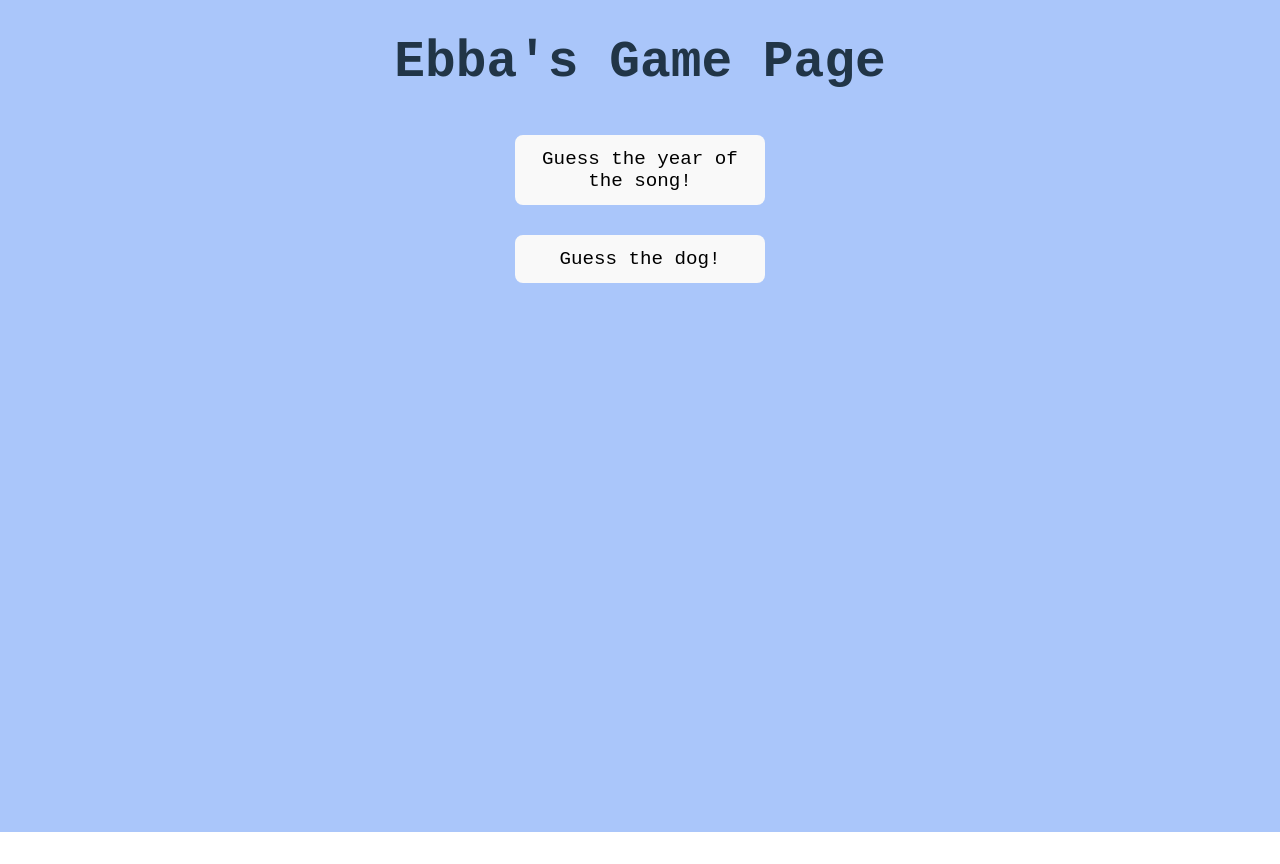
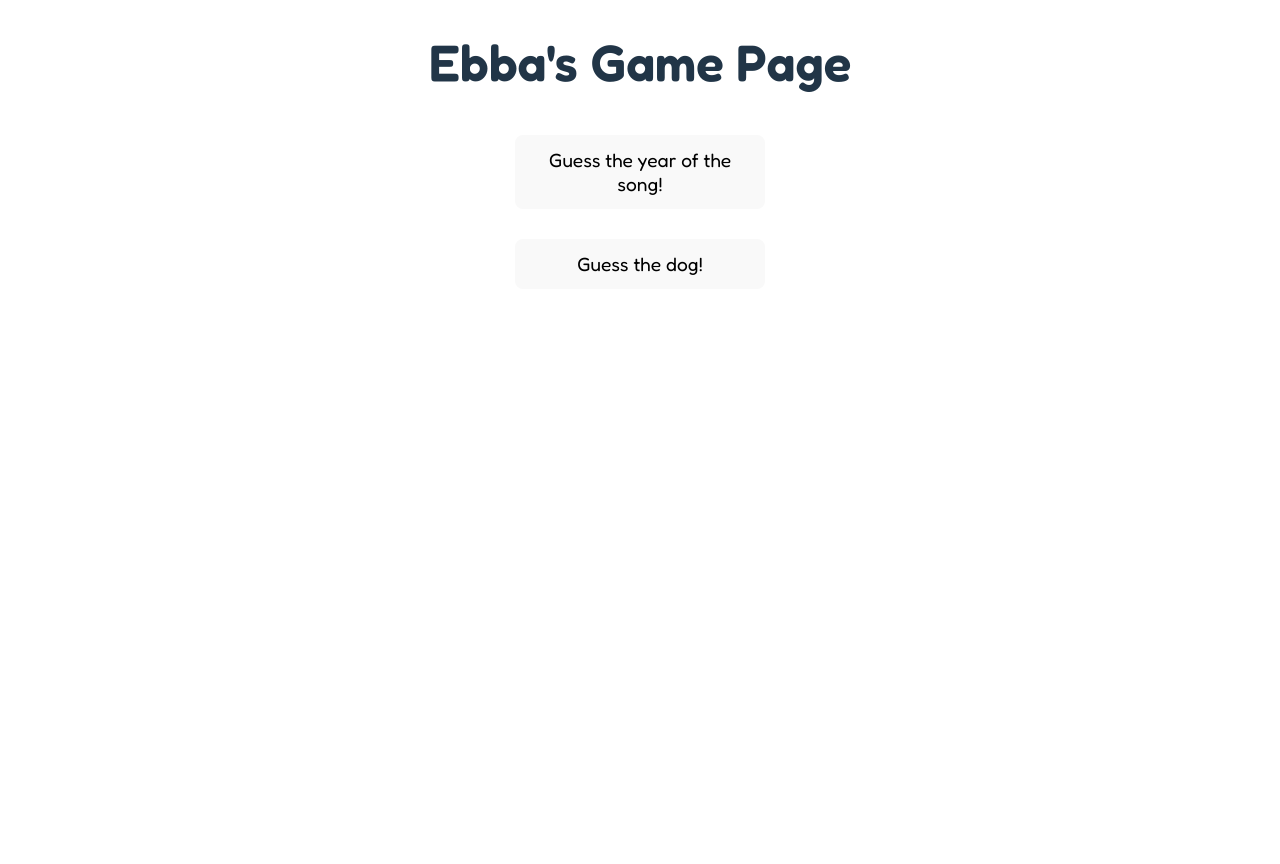
Before and after one commit to EbbacnLundgren/gamepage, a React (Vite) app: page / in a window 1280 px wide. After the commit the page ends 800 px from the top, so only its background shows below. Built offline with nearby package versions, Linux system fonts and the light colour scheme.

Commit message:
fixed even more design

```diff
--- a/src/App.css
+++ b/src/App.css
@@ -1,42 +1,55 @@
+@import url('https://fonts.googleapis.com/css2?family=Fredoka:wght@300;400;600&display=swap');
+@import url('https://fonts.googleapis.com/css2?family=Quicksand:wght@300;400;600&display=swap');
+@import url('https://fonts.googleapis.com/css2?family=Baloo+2:wght@400;600&display=swap');
+@import url('https://fonts.googleapis.com/css2?family=Bungee&display=swap');
+
+body {
+  font-family: 'Fredoka', sans-serif;
+}
+
 
 html, body {
   margin: 0;
   padding: 0;
   height: 100%;
-  width: 100%;
+
 }
 
-body {
-  font-family: 'Courier New', Courier, monospace;
-}
 
 #root {
-
-  padding: 2rem;
   text-align: center;
   display: flex;
   flex-direction: column;
   align-items: center;
   min-height: 100vh;
-  width: 100%
+  width: 100%;
+  padding: 0;
+  margin: 0;
+  width: 100%;
+  height: 100%;
 }
 
+
 .front-page {
-  background-color: #aac6fa;
+  background: none !important;
   width: 100%;
   min-height: 100vh;
 }
 
 .game-page {
-  background-color: #82d2ae;
+  background-color: #82d2ae !important;
   width: 100%;
   min-height: 100vh;
+  height: 100%;
 }
 
 .dog-page {
-  background-color: #e2aafa;
+  background: linear-gradient(135deg, #5c6dab, #93f7e0);
   width: 100%;
-  min-height: 100vh;
+  height: 100%;
+  display: flex;
+  flex-direction: column;
+  justify-content: space-between;
 }
 
 @keyframes shake {
@@ -175,3 +188,13 @@ body {
 .dog-button:active {
   transform: scale(0.95);
 }
+
+@keyframes fadeIn {
+  from { opacity: 0; transform: scale(0.9); }
+  to { opacity: 1; transform: scale(1); }
+}
+
+.game-container {
+  animation: fadeIn 0.5s ease-in-out;
+  flex-grow: 1;
+}
--- a/src/Dog.tsx
+++ b/src/Dog.tsx
@@ -144,10 +144,10 @@ const Dog: React.FC = () => {
   if (dogs.length === 0) return <p>Loading game...</p>;
 
   return (
-    <div>
+    <div className="game-container"> {/* Lägg game-container runt hela spelet */}
       {!gameOver ? (
         <div>
-          <h1>Guess the dog!!🐶</h1>
+          <h1>GUESS THE DOG</h1>
           <div className="rounds">
             <p>Round {currentRound + 1} of 10</p>
           </div>
@@ -174,11 +174,10 @@ const Dog: React.FC = () => {
               >
                 {breed}
               </button>
-
             ))}
           </div>
+
           <div className="back-button">
-
             <button onClick={() => navigate("/")}>Go Back</button>
           </div>
         </div>
@@ -194,6 +193,7 @@ const Dog: React.FC = () => {
               <li key={i}>Game {i + 1}: {s} points</li>
             ))}
           </ul>
+
           <div className="button-container">
             <button onClick={restartGame}>Play Again!</button>
             <button onClick={() => navigate("/")}>Go Back</button>
@@ -202,6 +202,7 @@ const Dog: React.FC = () => {
       )}
     </div>
   );
+
 };
 
 export default Dog;
```
Lines whose indentation alone changed are shown as unchanged.
